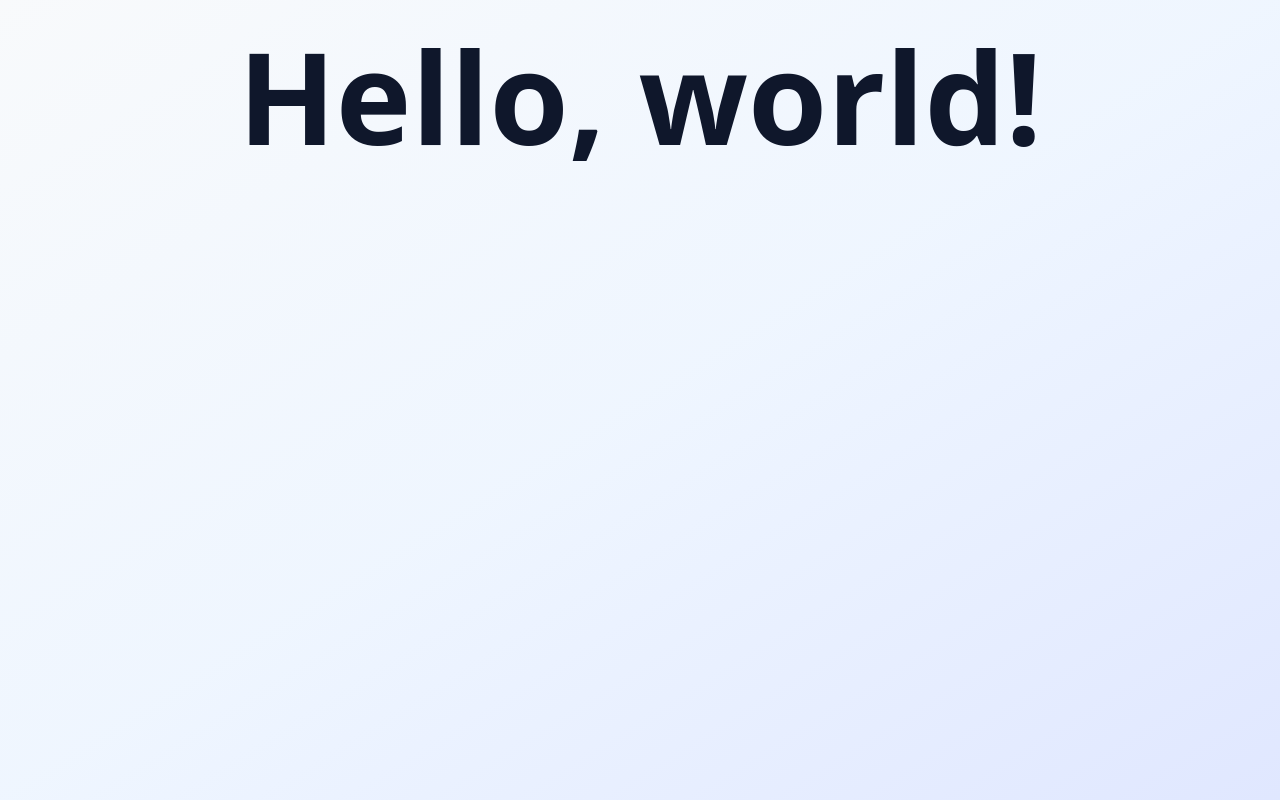
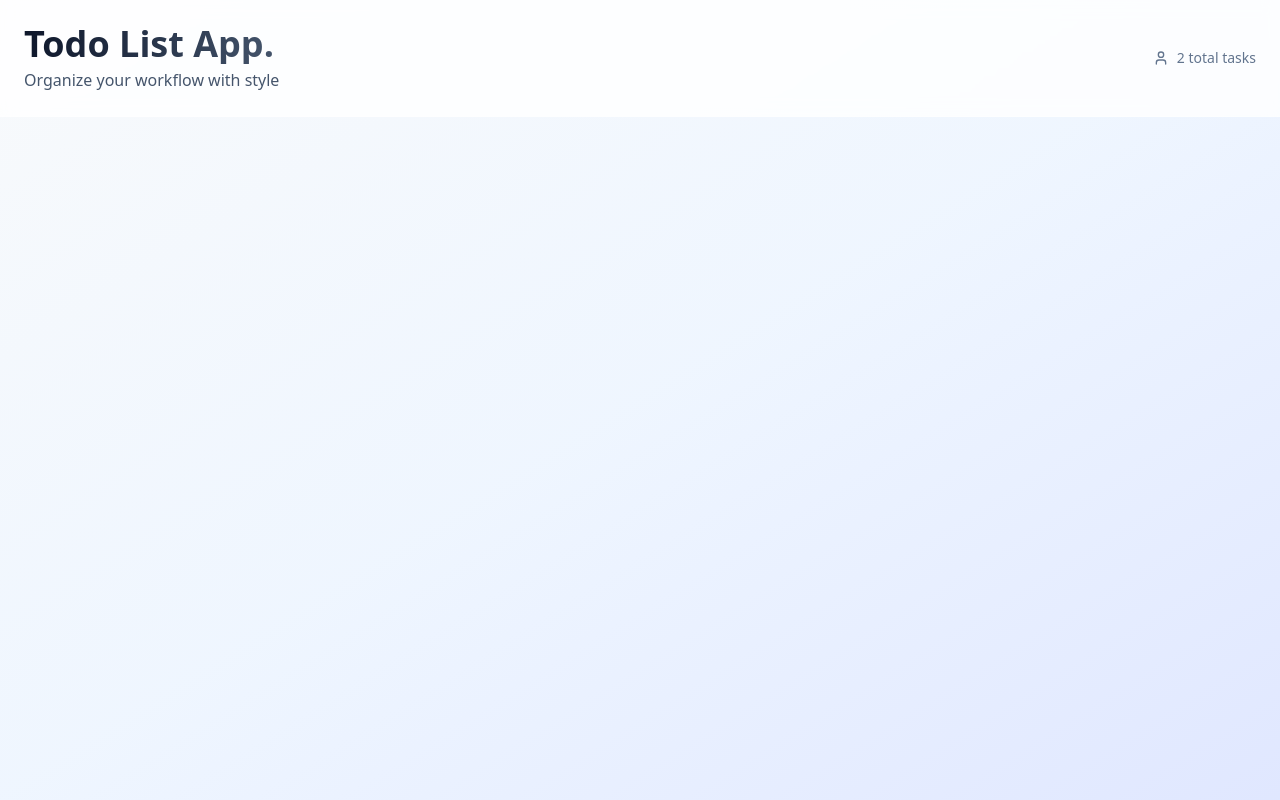
Before and after one commit to sohrab09/todo-list, a Next.js app: page / in a window 1280 px wide. Built offline with nearby package versions, Linux system fonts and the light colour scheme.

Commit message:
Header Design has been done.

```diff
--- a/src/app/page.tsx
+++ b/src/app/page.tsx
@@ -1,9 +1,31 @@
+"use client";
+
+import { useState, useEffect } from "react";
+import { User } from "lucide-react";
+
 export default function Home() {
   return (
-    <div className="min-h-screen bg-gradient-to-br from-slate-50 via-blue-50 to-indigo-100 p-8">
-      <h1 className="font-bold text-slate-900 text-9xl text-center">
-        Hello, world!
-      </h1>
+    <div className="min-h-screen bg-gradient-to-br from-slate-50 via-blue-50 to-indigo-100">
+      <div className="bg-white/80 backdrop-blur-sm border-b border-white/20 sticky top-0 z-10">
+        <div className="max-w-7xl mx-auto px-6 py-6">
+          <div className="flex items-center justify-between">
+            <div>
+              <h1 className="text-4xl font-bold bg-gradient-to-r from-slate-900 to-slate-600 bg-clip-text text-transparent">
+                Todo List App.
+              </h1>
+              <p className="text-slate-600 mt-1">
+                Organize your workflow with style
+              </p>
+            </div>
+            <div className="flex items-center gap-4">
+              <div className="flex items-center gap-2 text-sm text-slate-500">
+                <User className="h-4 w-4" />
+                <span>2 total tasks</span>
+              </div>
+            </div>
+          </div>
+        </div>
+      </div>
     </div>
   );
 }
```
